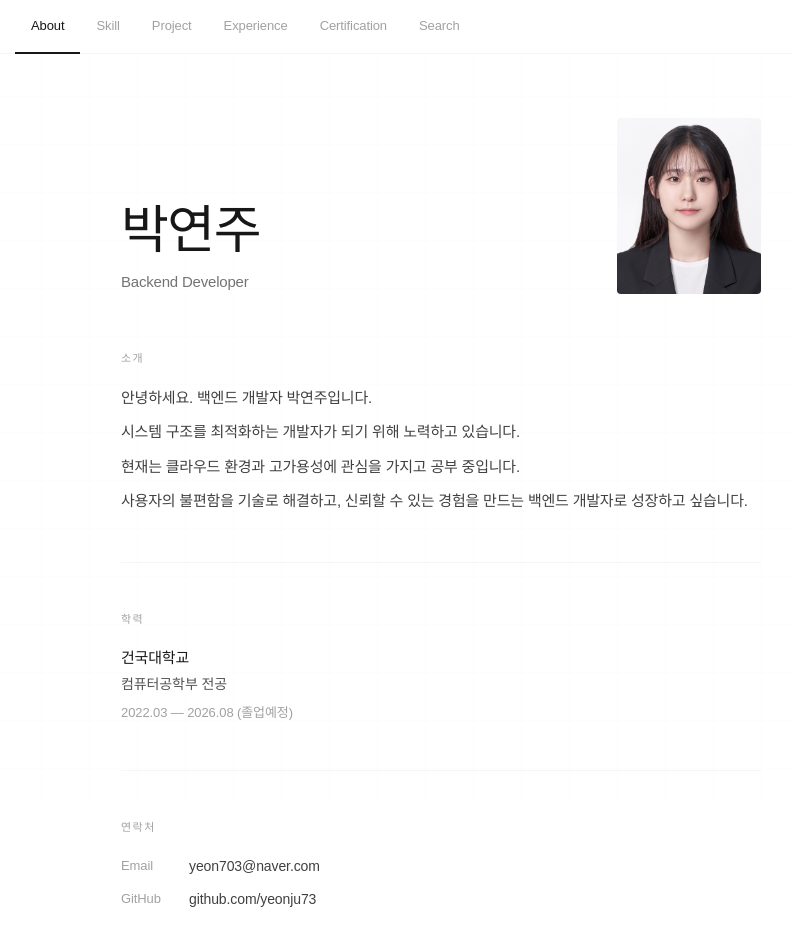
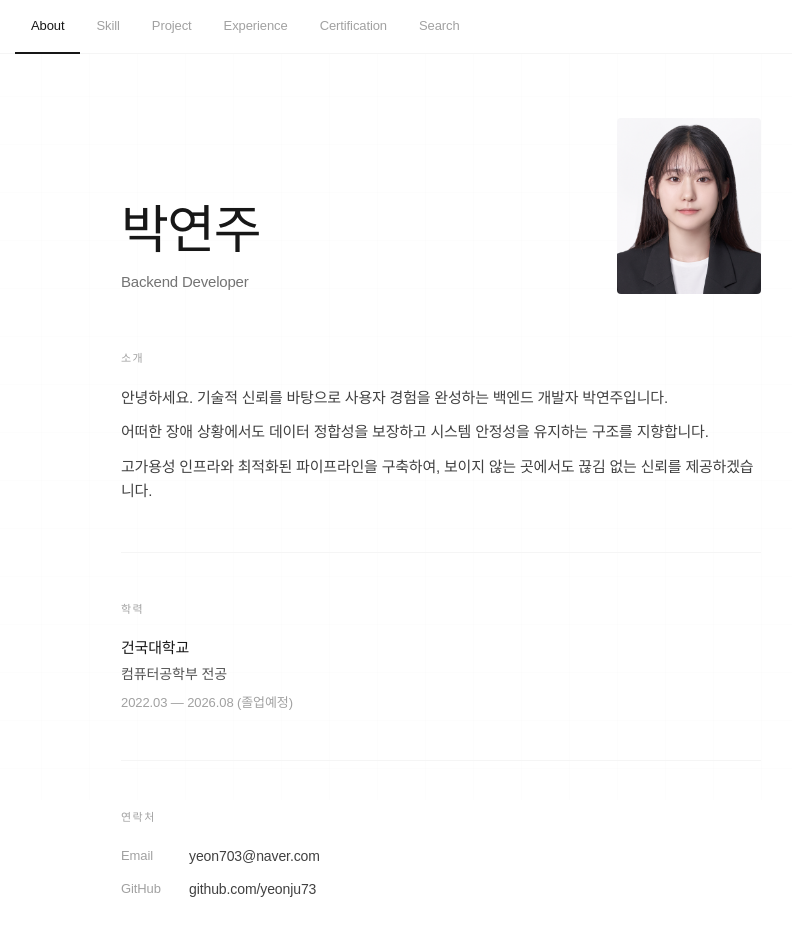
Before and after one commit to yeonju73/portfolio-page, a React (Vite) app: page / in a window 1280 px wide. Both pictures are taken after a click on the button "About". Shown: the top 946 px of the page, without its empty margins (199-991 px from the left). Built offline with nearby package versions, Linux system fonts and the light colour scheme.

Commit message:
chore: update about

```diff
--- a/src/pages/About.jsx
+++ b/src/pages/About.jsx
@@ -27,10 +27,9 @@ export default function About() {
             소개
           </p>
           <div className="flex flex-col gap-2.5 text-[15px] text-neutral-700 leading-relaxed tracking-[-0.2px]">
-            <p>안녕하세요. 백엔드 개발자 박연주입니다.</p>
-            <p>시스템 구조를 최적화하는 개발자가 되기 위해 노력하고 있습니다.</p>
-            <p>현재는 클라우드 환경과 고가용성에 관심을 가지고 공부 중입니다.</p>
-            <p>사용자의 불편함을 기술로 해결하고, 신뢰할 수 있는 경험을 만드는 백엔드 개발자로 성장하고 싶습니다.</p>
+            <p>안녕하세요. 기술적 신뢰를 바탕으로 사용자 경험을 완성하는 백엔드 개발자 박연주입니다.</p>
+            <p>어떠한 장애 상황에서도 데이터 정합성을 보장하고 시스템 안정성을 유지하는 구조를 지향합니다.</p>
+            <p>고가용성 인프라와 최적화된 파이프라인을 구축하여, 보이지 않는 곳에서도 끊김 없는 신뢰를 제공하겠습니다.</p>
           </div>
         </section>
 
```
